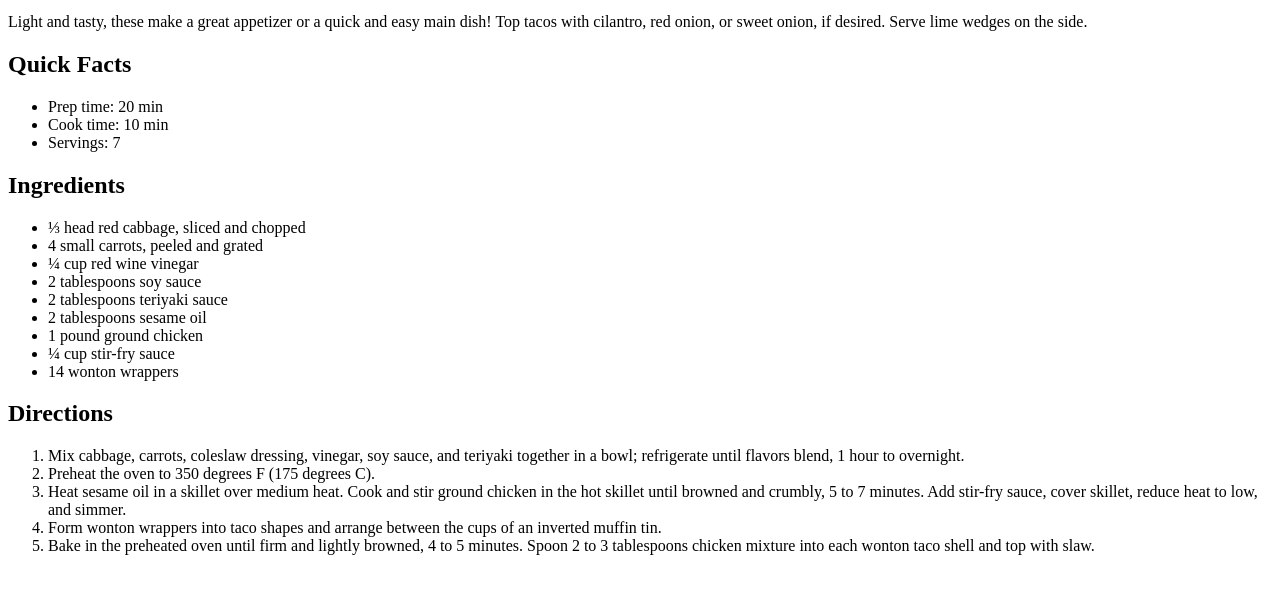
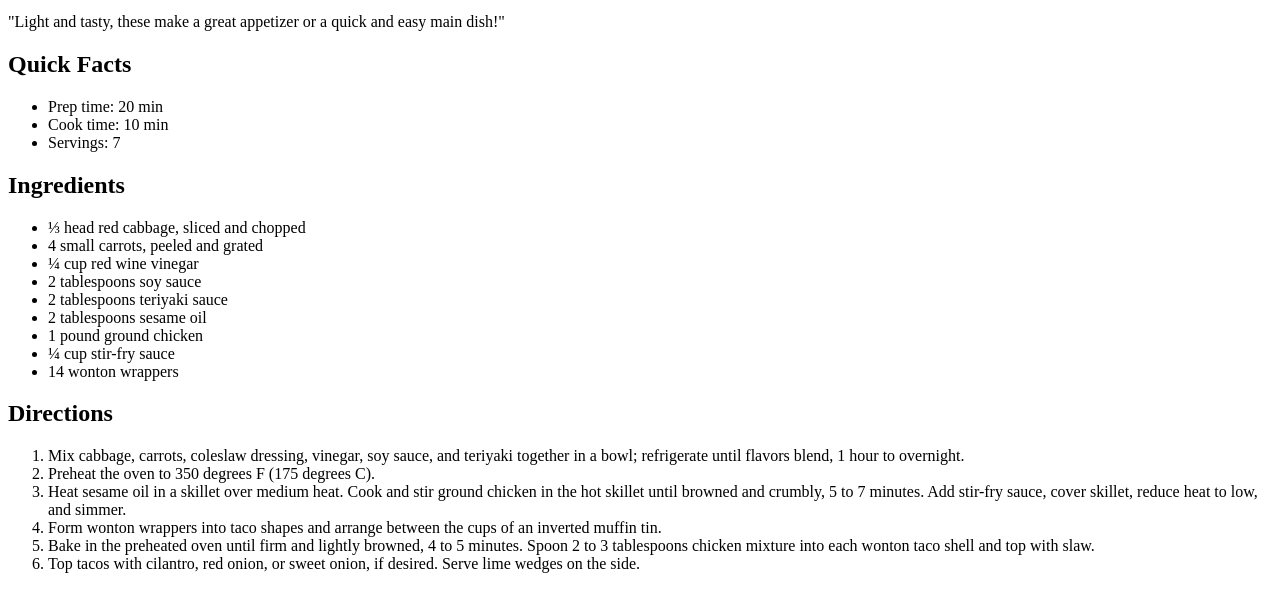
Before and after one commit to MNG99/odin-recipes, a plain HTML site: page recipes/wontontacos.html in a window 1280 px wide. Shown: the part 101-712 px from the top of the page. Drawn offline with Linux system fonts and the light colour scheme.

Commit message:
Change text wonton recipe

```diff
--- a/recipes/wontontacos.html
+++ b/recipes/wontontacos.html
@@ -8,7 +8,7 @@
     <body>
         <h1>Chicken Wonton Tacos</h1>
         <img src="/home/ngmueller/repos/odin-recipes/img/wontontacos.png" alt="Chicken wonton tacos">
-        <p>Light and tasty, these make a great appetizer or a quick and easy main dish! Top tacos with cilantro, red onion, or sweet onion, if desired. Serve lime wedges on the side. </p>
+        <p>"Light and tasty, these make a great appetizer or a quick and easy main dish!"</p>
         <h2>Quick Facts</h2>
         <ul>
             <li>Prep time: 20 min</li>
@@ -34,6 +34,7 @@
             <li>Heat sesame oil in a skillet over medium heat. Cook and stir ground chicken in the hot skillet until browned and crumbly, 5 to 7 minutes. Add stir-fry sauce, cover skillet, reduce heat to low, and simmer.</li>
             <li>Form wonton wrappers into taco shapes and arrange between the cups of an inverted muffin tin.</li>
             <li>Bake in the preheated oven until firm and lightly browned, 4 to 5 minutes. Spoon 2 to 3 tablespoons chicken mixture into each wonton taco shell and top with slaw.</li>
+            <li>Top tacos with cilantro, red onion, or sweet onion, if desired. Serve lime wedges on the side.</li>
         </ol>
     </body>
 </html>
```
